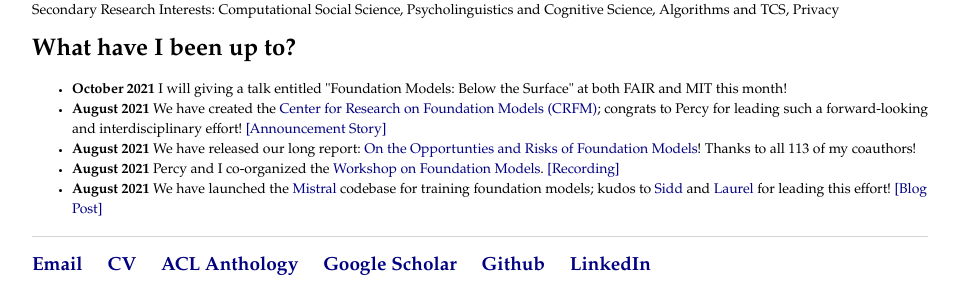
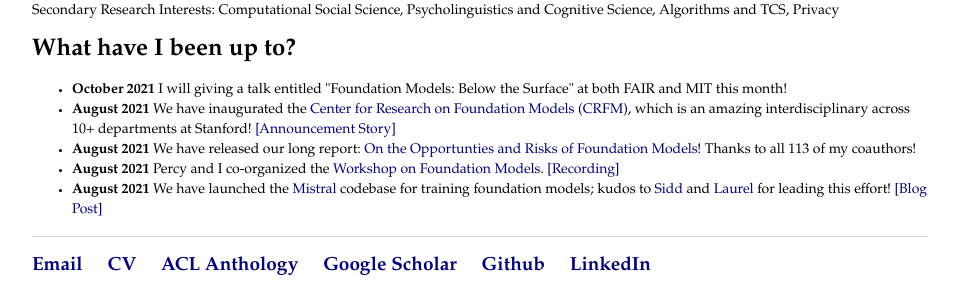
Before and after one commit to rishibommasani/rishibommasani.github.io, a Jekyll site: the page built from index.html, in a window 1280 px wide. Shown: the part 389-681 px from the top of the page, without its empty margins (160-1119 px from the left). Built offline with Jekyll 4.4.1, drawn with Linux system fonts in a browser that asks for light colours.

Commit message:
Update index.html

```diff
--- a/index.html
+++ b/index.html
@@ -21,7 +21,7 @@ title: Rishi Bommasani
           <h1> What have I been up to?</h1>
           <ul>
 	  <li><b>October 2021</b> I will giving a talk entitled "Foundation Models: Below the Surface" at both FAIR and MIT this month! </a>
-          <li><b>August 2021</b> We have created the <a href="https://crfm.stanford.edu/"> Center for Research on Foundation Models (CRFM)</a>; congrats to Percy for leading such a forward-looking and interdisciplinary effort! <a href="https://hai.stanford.edu/news/introducing-center-research-foundation-models-crfm"> [Announcement Story] </a>
+          <li><b>August 2021</b> We have inaugurated the <a href="https://crfm.stanford.edu/"> Center for Research on Foundation Models (CRFM)</a>, which is an amazing interdisciplinary across 10+ departments at Stanford! <a href="https://hai.stanford.edu/news/introducing-center-research-foundation-models-crfm"> [Announcement Story] </a>
 	  <li><b>August 2021</b> We have released our long report: <a href="https://arxiv.org/abs/2108.07258">On the Opportunties and Risks of Foundation Models</a>! Thanks to all 113 of my coauthors!</li>
           <li><b>August 2021</b> Percy and I co-organized the <a href="https://crfm.stanford.edu/workshop.html"> Workshop on Foundation Models</a>.
 	  <a href="https://www.youtube.com/playlist?list=PLYLBSCrrqNXz1RQCVwv7mApexCcn7Bybk"> [Recording] </a>
```
